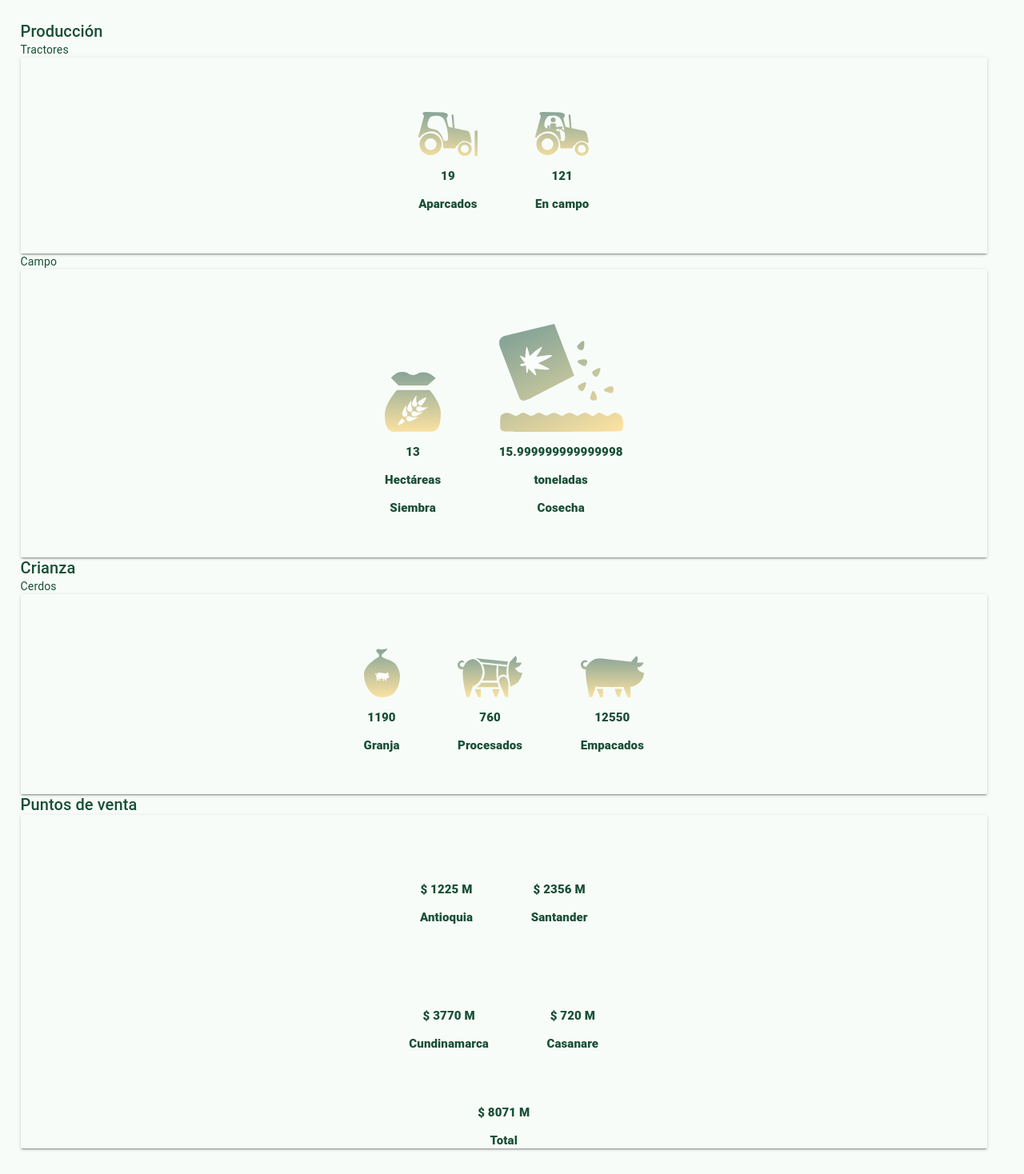
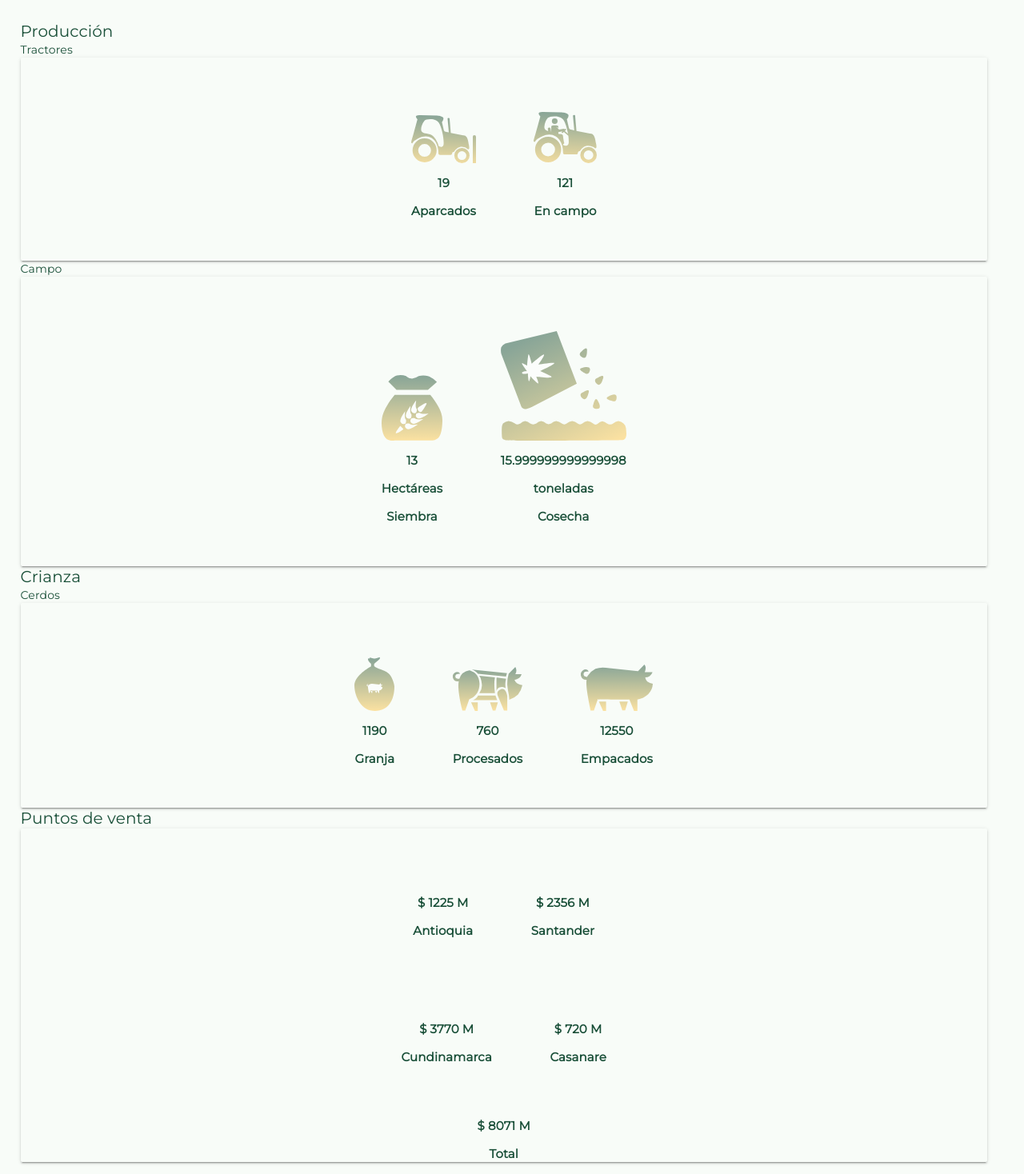
Before and after one commit to wigilabs/Aliar-Fazenda-Demo, a Vue app: page / in a window 1280 px wide. Shown: the top 1468 px of the page at 80% size. Built offline with nearby package versions, Linux system fonts and the light colour scheme.

Commit message:
Titulos justificados

```diff
--- a/src/App.vue
+++ b/src/App.vue
@@ -5,8 +5,8 @@
     </section>
     <section class="content fade-in" :class="{ in: contentIn }">
         <!-- Produccion -->
-               <div class="md-title" style="color:#194F38">Producción</div>
-          <div class="md-subhead"  style="color:#194F38">Tractores</div>
+               <div class="md-title" style="color:#194F38;font-family: 'Montserrat', sans-serif;">Producción</div>
+          <div class="md-subhead"  style="color:#194F38;font-family: 'Montserrat', sans-serif;">Tractores</div>
        <md-card class="material-card">
       <md-card-header>
         <md-card-header-text>
@@ -33,7 +33,7 @@
   </div>
     </md-card>
         <!--campo-->
-        <div class="md-subhead"  style="color:#194F38">Campo</div>
+        <div class="md-subhead"  style="font-family: 'Montserrat', sans-serif;color:#194F38">Campo</div>
          <md-card class="material-card">
       <md-card-header>
         <md-card-header-text>
@@ -61,8 +61,8 @@
   </div>
     </md-card>
     <!-- Crianza -->
-          <div class="md-title"  style="color:#194F38">Crianza</div>
-          <div class="md-subhead"  style="color:#194F38">Cerdos</div>
+          <div class="md-title"  style="font-family: 'Montserrat', sans-serif;color:#194F38">Crianza</div>
+          <div class="md-subhead"  style="font-family: 'Montserrat', sans-serif;color:#194F38">Cerdos</div>
               <md-card class="material-card">
       <md-card-header>
         <md-card-header-text>
@@ -96,7 +96,7 @@
   </div>
     </md-card>
     <!-- Ventas -->
-           <div class="md-title"  style="color:#194F38">Puntos de venta</div>
+           <div class="md-title"  style="font-family: 'Montserrat', sans-serif;color:#194F38">Puntos de venta</div>
                       <md-card class="material-card">
       <md-card-header>
         <md-card-header-text>
@@ -109,7 +109,7 @@
             <p class="subtitle is-6">Antioquia</p>
     </md-menu>
 
-    <md-menu md-direction="bottom-end">
+    <md-menu md-direction="top-end">
         <!-- <p class="title is-6">$ 2.340.237 M</p> -->
             <p class="title is-4">$  {{sales.b.value}} M</p>
             <p class="subtitle is-6">Santander</p>
@@ -121,7 +121,7 @@
             <p class="subtitle is-6">Cundinamarca</p>
     </md-menu>
 
-    <md-menu md-direction="bottom-end">
+    <md-menu md-direction="top-end">
             <p class="title is-4">$  {{sales.d.value}} M</p>
             <p class="subtitle is-6">Casanare</p>
     </md-menu>
@@ -214,6 +214,7 @@ export default {
 </script>
 
 <style lang="stylus">
+@import url('https://fonts.googleapis.com/css?family=Montserrat&display=swap');
   // reset
   body
     margin 0
@@ -267,6 +268,7 @@ export default {
        color:#194F38;
        font-weight:800;
        font-size:15px;
+       font-family: 'Montserrat', sans-serif;
        * {
            color:#194F38;
        }
```
